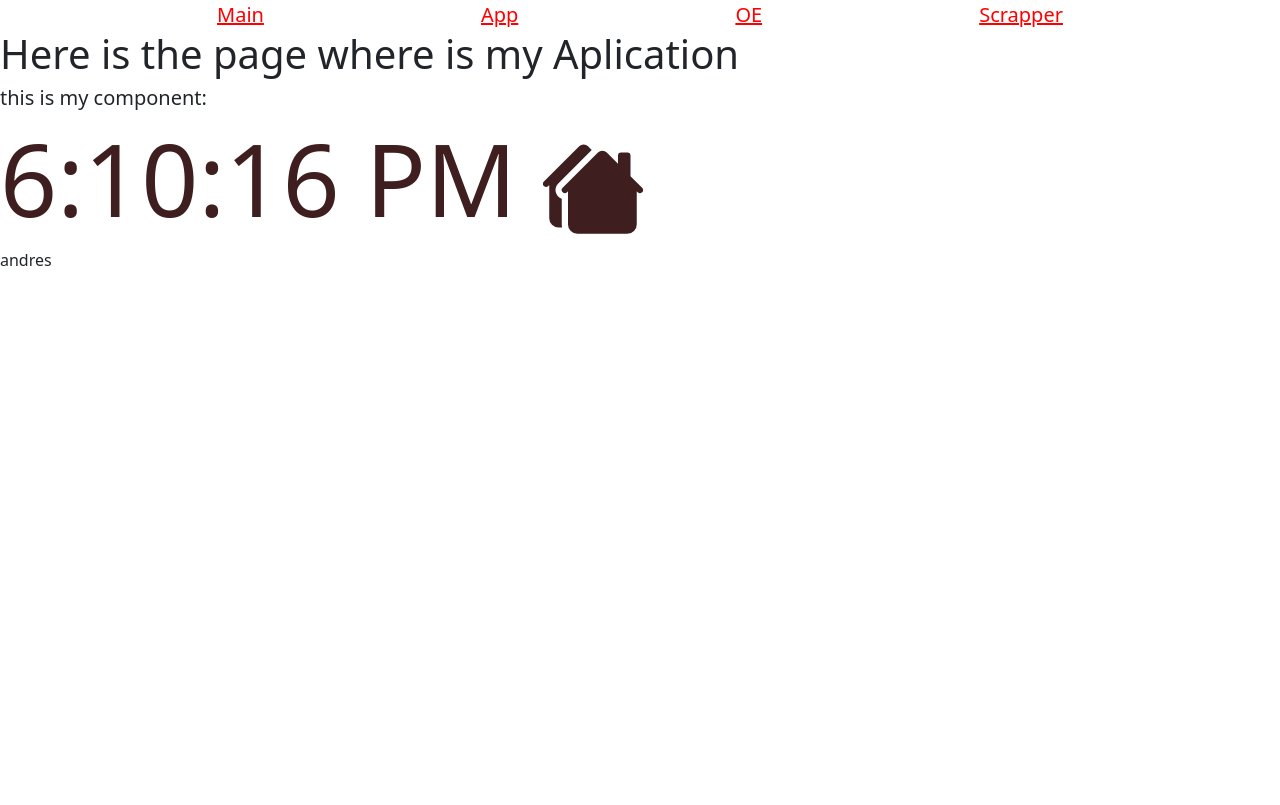
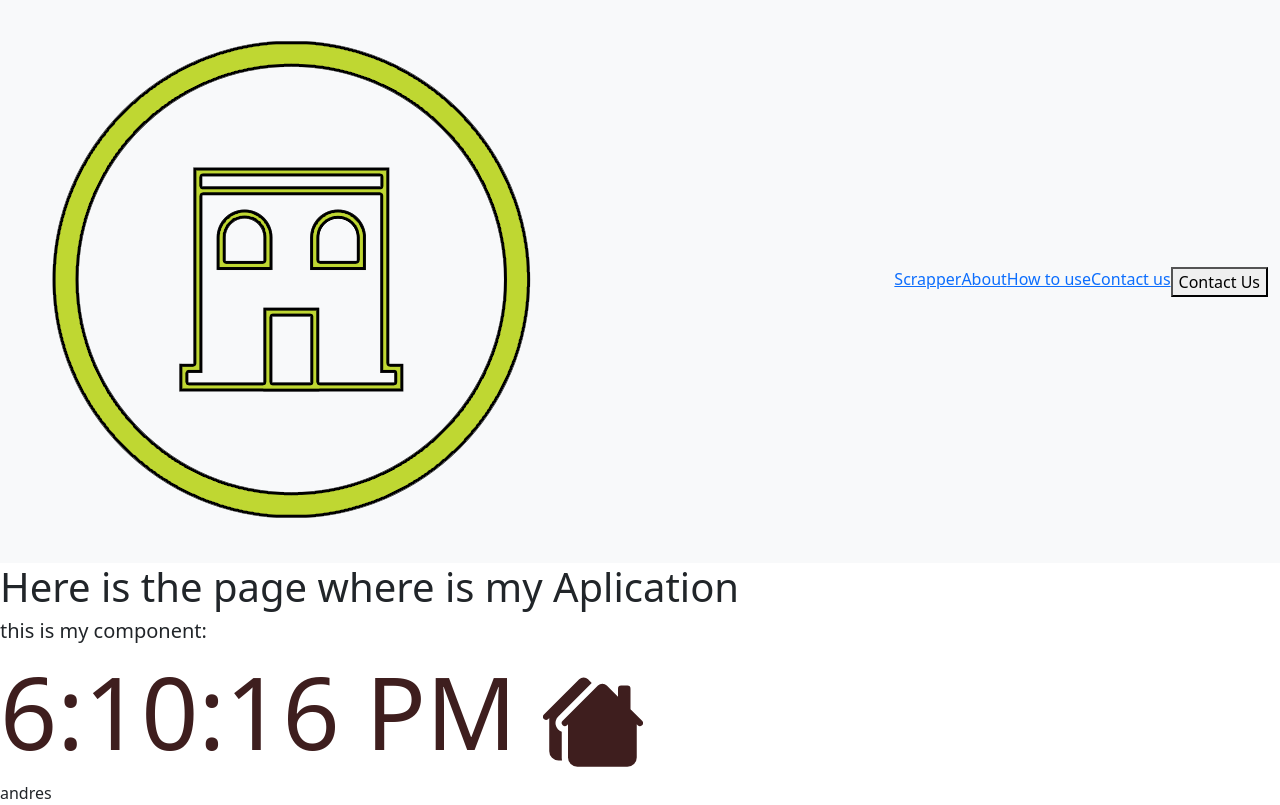
Before and after one commit to JoseDLR24/rental-app-client, a React (Create React App) app: page /app in a window 1280 px wide. Built offline with nearby package versions, Linux system fonts and the light colour scheme.

Commit message:
added navigation html and image as react components

```diff
--- a/src/components/Navigation/index.js
+++ b/src/components/Navigation/index.js
@@ -1,14 +1,42 @@
 import React from "react";
 import "./style.css";
 import { NavLink } from "react-router-dom";
+// styles
+import "./style.css"
+import 'bootstrap/dist/css/bootstrap.min.css';
+// js bootstrap
+import 'bootstrap/dist/js/bootstrap.min.js';
+import 'bootstrap/dist/js/bootstrap.bundle.min.js';
+//Images
+import logo from './images/greenlogo.png';
 
 const Navigation = () => {
   return (
-    <nav className="navigation-container">
-      <NavLink to="/main">Main</NavLink>
-      <NavLink to="/app">App</NavLink>
-      <NavLink to="/oe">OE</NavLink>
-      <NavLink to="/scrapper">Scrapper</NavLink>
+    <nav className="navbar navbar-expand-lg bg-light">
+      <div className="container-fluid d-flex">
+        <img src={logo} alt="Logo" />
+        <button className="navbar-toggler" type="button" data-bs-toggle="collapse" data-bs-target="#navbarSupportedContent"
+          aria-controls="navbarSupportedContent" aria-expanded="false" aria-label="Toggle navigation">
+          <span className="navbar-toggler-icon"></span>
+        </button>
+        <div className="collapse navbar-collapse" id="navbarSupportedContent">
+          <ul className="navbar-nav ms-auto mb-2 mb-lg-0">
+            <li className="nav-item">
+            <NavLink to="/scrapper">Scrapper</NavLink>
+            </li>
+            <li className="nav-item">
+              <NavLink to="/about">About</NavLink>
+            </li>
+            <li className="nav-item">
+            <NavLink to="/how-to-use">How to use</NavLink>
+            </li>
+            <li className="nav-item contact">
+            <NavLink to="/contact">Contact us</NavLink>
+            </li>
+            <button id="contact-btn">Contact Us</button>
+          </ul>
+        </div>
+      </div>
     </nav>
   );
 };
```
Also changed, not shown: src/components/Navigation/images/greenlogo.png (added).
